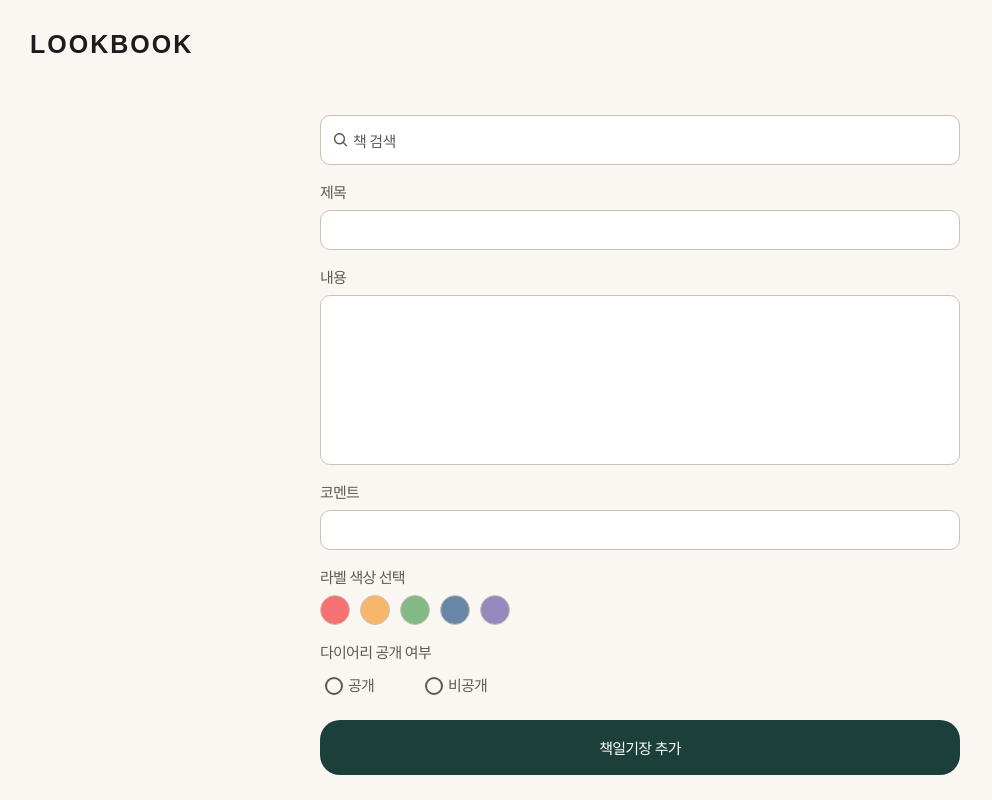
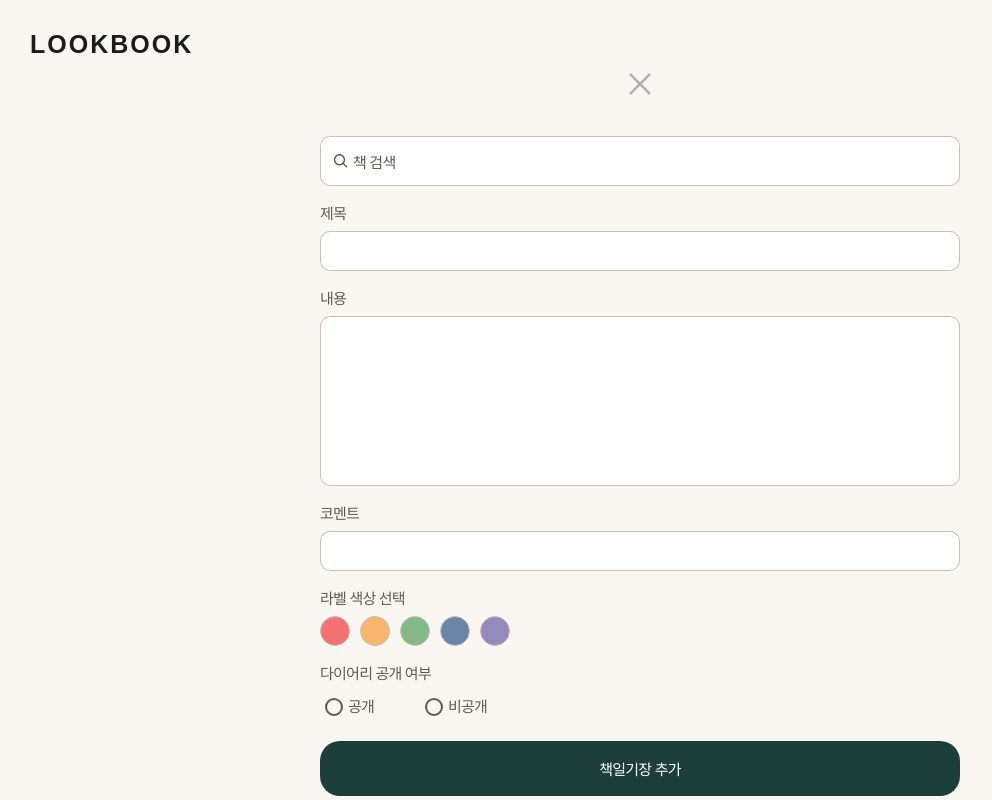
Before and after one commit to doheek2/lookbook, a React (Create React App) app: page /diaryForm in a window 1280 px wide. Shown: the whole page, without its empty margins (0-992 px from the left). Built offline with nearby package versions, Linux system fonts and the light colour scheme; no server answers; a web font is replaced by a local one.

Commit message:
fix: 상단바 div 태그 추가하여 form과 CloseBtn이 겹쳐 보이지 않게 수정

```diff
--- a/src/routes/DiaryForm/index.tsx
+++ b/src/routes/DiaryForm/index.tsx
@@ -13,7 +13,9 @@ const DiaryForm = () => {
   return (
     <main className={styles.diaryFormWrapper}>
       <Logo className={styles.webLogo} />
-      <CloseBtn className={styles.mobileCloseBtn} />
+      <div className={styles.topBar}>
+        <CloseBtn />
+      </div>
       {/* TODO: 수정 시 데이터 추가 */}
       {isEdit && <Form isEdit={isEdit} />}
       {!isEdit && <Form isEdit={isEdit} />}
```
